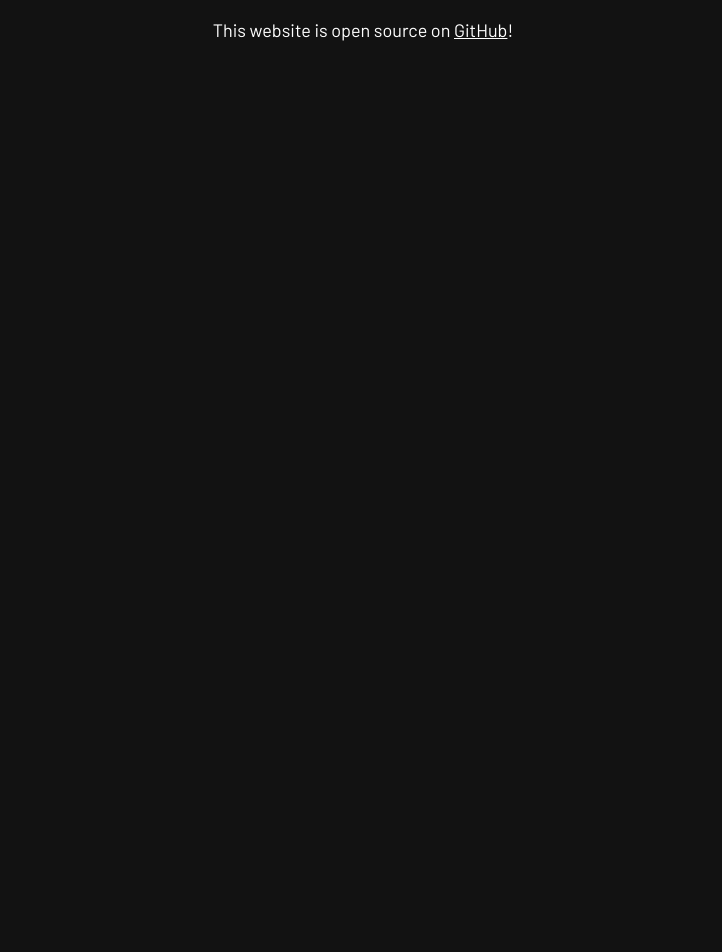
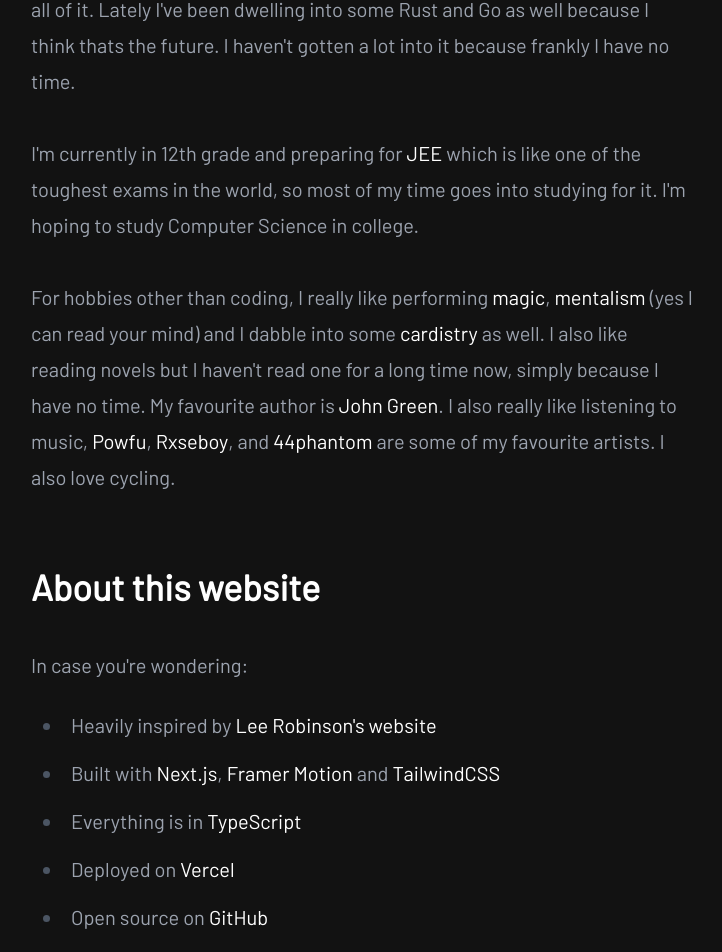
Before and after one commit to nexxeln/old-nexxel.dev, a Next.js app: page /about in a window 1280 px wide. Shown: the part 553-1505 px from the top of the page, without its empty margins (277-999 px from the left). Before the commit the page ends 800 px from the top, so only its background shows below. Built offline with nearby package versions, Linux system fonts and the light colour scheme.

Commit message:
make about page

```diff
--- a/src/pages/about.tsx
+++ b/src/pages/about.tsx
@@ -1,15 +1,213 @@
-import React from "react";
+import { motion } from "framer-motion";
+import * as anims from "../animations/index";
 import Header from "../components/Header";
-import Navbar from "../components/Navbar";
+import Text from "../components/Text";
 import Wrapper from "../components/Wrapper";
 
 const about = () => {
   return (
     <>
       <Wrapper>
-        <div className="flex items-center justify-start">
-          <Header head="About" />
-        </div>
+        <motion.div
+          className="flex flex-col items-start justify-start"
+          variants={anims.FadeContainer}
+          initial="hidden"
+          animate="visible"
+        >
+          <Header head="About Me" />
+          <Text>
+            <motion.div
+              variants={anims.FadeContainer}
+              initial="hidden"
+              animate="visible"
+            >
+              <motion.p variants={anims.Fade}>
+                Hi, I&apos;m Shoubhit, commonly known as nexxel online. I&apos;m
+                from and live&nbsp;(for now) in India. We got Computer Science
+                in our school in 5th grade, and since then it has been my
+                favourite subject at school, even though they taught us Java
+                which is not so enjoyable.
+                <br />
+                <br />
+                In 2021 I started learning Python from{" "}
+                <a
+                  href="https://www.freecodecamp.org/"
+                  rel="noreferrer"
+                  target="_blank"
+                >
+                  freeCodeCamp
+                </a>{" "}
+                in my free time because I felt like I was just wasting a lot of
+                time, so I wanted to learn stuff that I will actually use in my
+                life. I made some Discord bots, wrote some cool scripts.
+                Eventually I got into web development and I love it, the
+                frontend, the backend, all of it. Lately I&apos;ve been dwelling
+                into some Rust and Go as well because I think thats the future.
+                I haven&apos;t gotten a lot into it because frankly I have no
+                time.
+                <br />
+                <br />
+                I&apos;m currently in 12th grade and preparing for{" "}
+                <a
+                  href="https://en.wikipedia.org/wiki/Joint_Entrance_Examination"
+                  rel="noreferrer"
+                  target="_blank"
+                >
+                  JEE
+                </a>{" "}
+                which is like one of the toughest exams in the world, so most of
+                my time goes into studying for it. I&apos;m hoping to study
+                Computer Science in college.
+                <br />
+                <br />
+                For hobbies other than coding, I really like performing{" "}
+                <a
+                  href="https://en.wikipedia.org/wiki/Magic_(illusion)"
+                  rel="noreferrer"
+                  target="_blank"
+                >
+                  magic
+                </a>
+                ,{" "}
+                <a
+                  href="https://en.wikipedia.org/wiki/Mentalism"
+                  rel="noreferrer"
+                  target="_blank"
+                >
+                  mentalism
+                </a>
+                &nbsp;(yes I can read your mind) and I dabble into some{" "}
+                <a
+                  href="https://www.youtube.com/watch?v=wx_dnEen2xQ"
+                  rel="noreferrer"
+                  target="_blank"
+                >
+                  cardistry
+                </a>{" "}
+                as well. I also like reading novels but I haven&apos;t read one
+                for a long time now, simply because I have no time. My favourite
+                author is{" "}
+                <a
+                  href="https://en.wikipedia.org/wiki/John_Green"
+                  rel="noreferrer"
+                  target="_blank"
+                >
+                  John Green
+                </a>
+                . I also really like listening to music,{" "}
+                <a
+                  href="https://open.spotify.com/artist/6bmlMHgSheBauioMgKv2tn?si=RoqNOQkQTaSoSmNIARTkHA"
+                  rel="noreferrer"
+                  target="_blank"
+                >
+                  Powfu
+                </a>
+                ,{" "}
+                <a
+                  href="https://open.spotify.com/artist/1ScHz7wPPxVTEKsc9g3Z0c?si=uUlwcUFpSjq1HbxRGtea3Q"
+                  rel="noreferrer"
+                  target="_blank"
+                >
+                  Rxseboy
+                </a>
+                , and{" "}
+                <a
+                  href="https://open.spotify.com/artist/1vwwjIPFeYoRfAUCqqO6cZ?si=VGnmIxdZQdCmtYiqVQGpZA"
+                  rel="noreferrer"
+                  target="_blank"
+                >
+                  44phantom
+                </a>{" "}
+                are some of my favourite artists. I also love cycling.
+              </motion.p>
+            </motion.div>
+          </Text>
+          <div className="py-6" />
+          <Header head="About this website" />
+          <Text>
+            <motion.div
+              className="pt-4"
+              variants={anims.FadeContainer}
+              initial="hidden"
+              animate="visible"
+            >
+              <motion.div variants={anims.Fade}>
+                In case you&apos;re wondering:
+                <ul>
+                  <li>
+                    Heavily inspired by{" "}
+                    <a
+                      href="https://leerob.io"
+                      rel="noreferrer"
+                      target="_blank"
+                    >
+                      Lee Robinson&apos;s website
+                    </a>
+                  </li>
+                  <li>
+                    Built with{" "}
+                    <a
+                      href="https://nextjs.org"
+                      rel="noreferrer"
+                      target="_blank"
+                    >
+                      Next.js
+                    </a>
+                    ,{" "}
+                    <a
+                      href="https://framer.com/motion"
+                      rel="noreferrer"
+                      target="_blank"
+                    >
+                      Framer Motion
+                    </a>{" "}
+                    and{" "}
+                    <a
+                      href="https://tailwindcss.com"
+                      rel="noreferrer"
+                      target="_blank"
+                    >
+                      TailwindCSS
+                    </a>
+                  </li>
+
+                  <li>
+                    Everything is in{" "}
+                    <a
+                      href="https://typescript.org"
+                      rel="noreferrer"
+                      target="_blank"
+                    >
+                      TypeScript
+                    </a>
+                  </li>
+
+                  <li>
+                    Deployed on{" "}
+                    <a
+                      href="https://vercel.com"
+                      rel="noreferrer"
+                      target="_blank"
+                    >
+                      Vercel
+                    </a>
+                  </li>
+
+                  <li>
+                    Open source on{" "}
+                    <a
+                      href="https://github.com/nexxeln/nexxel.dev"
+                      rel="noreferrer"
+                      target="_blank"
+                    >
+                      GitHub
+                    </a>
+                  </li>
+                </ul>
+              </motion.div>
+            </motion.div>
+          </Text>
+        </motion.div>
       </Wrapper>
     </>
   );
```
